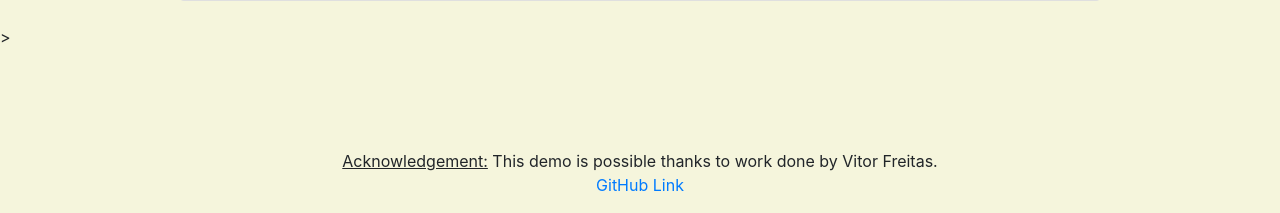
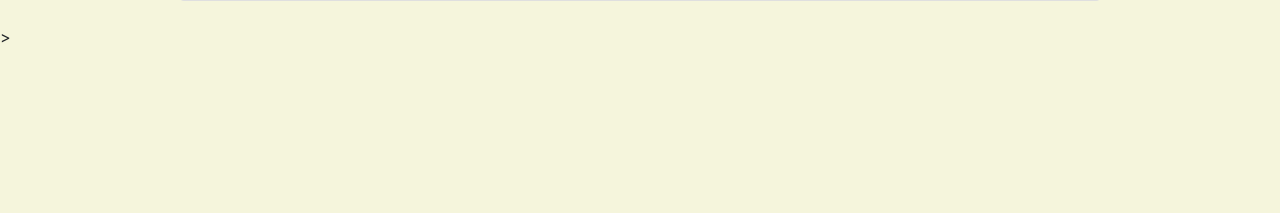
Before and after one commit to Kevin-Rush/agent_search_djproject, a Django app: page / in a window 1280 px wide. Shown: the part 587-800 px from the top of the page. Run offline with Django 3.2, Linux system fonts and the light colour scheme; parts of the project's set-up code (start-up, migrations or seed data) failed here and were passed over; some libraries are stand-ins or nearby versions.

Commit message:
removing footer

```diff
--- a/mysite/templates/base.html
+++ b/mysite/templates/base.html
@@ -44,15 +44,6 @@
       </div>
     </div>
   </div>
-  <footer class="mt-4 fixed-bottom">
-    <div class="container">
-      <div class="row">
-        <div class="col text-center">
-          <p><u>Acknowledgement:</u> This demo is possible thanks to work done by Vitor Freitas.<br><a href="https://github.com/sibtc/django-upload-example"> GitHub Link</a></p>
-        </div>
-      </div>
-    </div>
-  </footer>
   <script src="https://code.jquery.com/jquery-3.3.1.slim.min.js" integrity="sha384-q8i/X+965DzO0rT7abK41JStQIAqVgRVzpbzo5smXKp4YfRvH+8abtTE1Pi6jizo" crossorigin="anonymous"></script>
   <script src="https://cdnjs.cloudflare.com/ajax/libs/popper.js/1.14.3/umd/popper.min.js" integrity="sha384-ZMP7rVo3mIykV+2+9J3UJ46jBk0WLaUAdn689aCwoqbBJiSnjAK/l8WvCWPIPm49" crossorigin="anonymous"></script>
   <script src="https://stackpath.bootstrapcdn.com/bootstrap/4.1.3/js/bootstrap.min.js" integrity="sha384-ChfqqxuZUCnJSK3+MXmPNIyE6ZbWh2IMqE241rYiqJxyMiZ6OW/JmZQ5stwEULTy" crossorigin="anonymous"></script>
```
